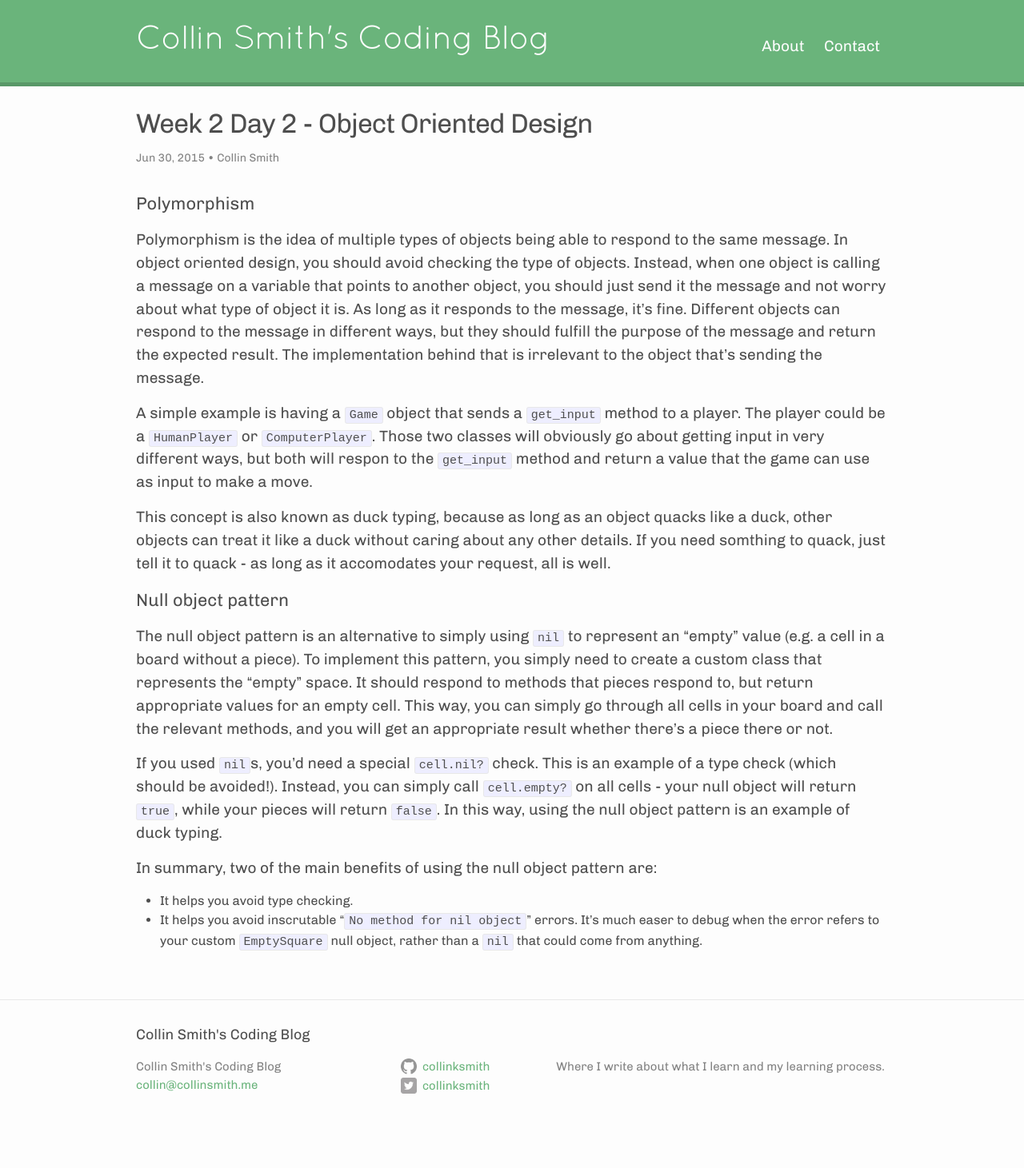
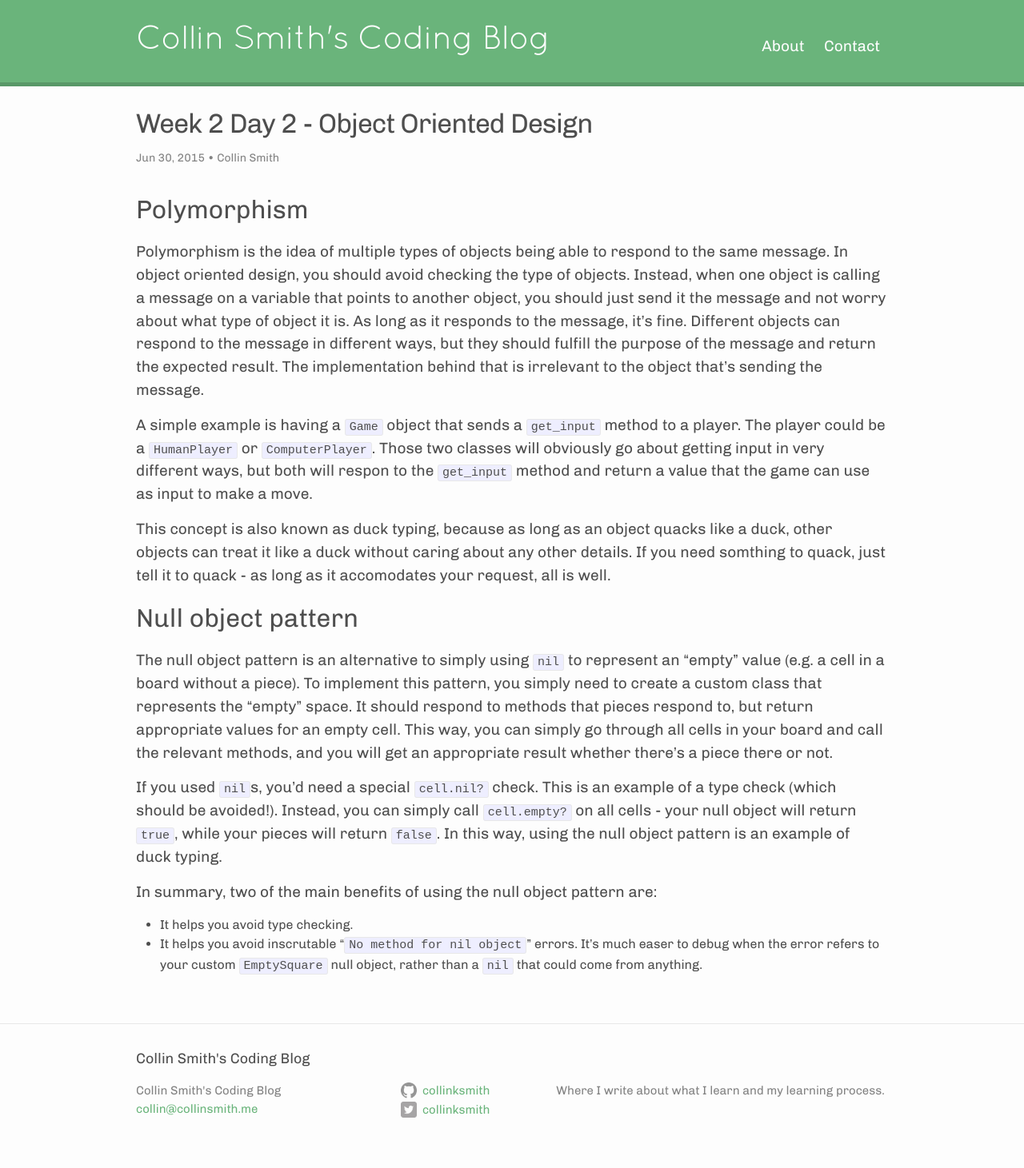
Before and after one commit to collinksmith/blog, a Jekyll site: the page built from _posts/2015-06-30-week-2-day-2-object-oriented-design.md, in a window 1280 px wide. Shown: the whole page at 80% size. Built offline with Jekyll 4.4.1, drawn with Linux system fonts in a browser that asks for light colours; before the commit the page ends 1431 px from its top, so only the background shows below that.

```diff
--- a/_posts/2015-06-30-week-2-day-2-object-oriented-design.md
+++ b/_posts/2015-06-30-week-2-day-2-object-oriented-design.md
@@ -3,7 +3,7 @@ title: "Week 2 Day 2 - Object Oriented Design"
 tags: ruby
 ---
 
-### Polymorphism
+## Polymorphism
 
 Polymorphism is the idea of multiple types of objects being able to respond to the same message. In object oriented design, you should avoid checking the type of objects. Instead, when one object is calling a message on a variable that points to another object, you should just send it the message and not worry about what type of object it is. As long as it responds to the message, it's fine. Different objects can respond to the message in different ways, but they should fulfill the purpose of the message and return the expected result. The implementation behind that is irrelevant to the object that's sending the message.
 
@@ -11,7 +11,7 @@ A simple example is having a `Game` object that sends a `get_input` method to a
 
 This concept is also known as duck typing, because as long as an object quacks like a duck, other objects can treat it like a duck without caring about any other details. If you need somthing to quack, just tell it to quack - as long as it accomodates your request, all is well.
 
-### Null object pattern
+## Null object pattern
 
 The null object pattern is an alternative to simply using `nil` to represent an "empty" value (e.g. a cell in a board without a piece). To implement this pattern, you simply need to create a custom class that represents the "empty" space. It should respond to methods that pieces respond to, but return appropriate values for an empty cell. This way, you can simply go through all cells in your board and call the relevant methods, and you will get an appropriate result whether there's a piece there or not.
 
```
